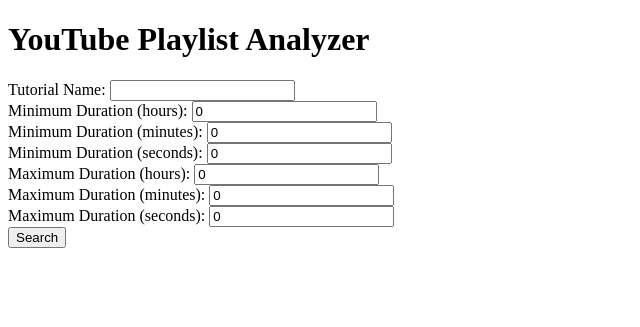
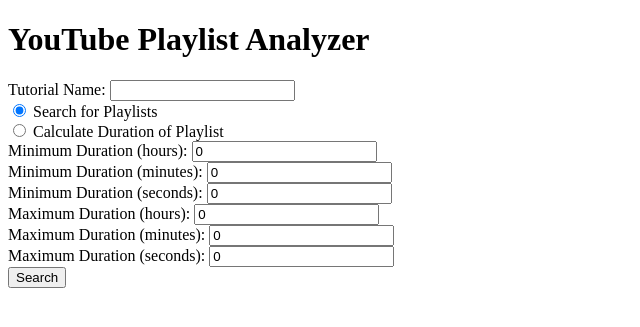
Before and after one commit to BlcMed/youtube-scholar, a Flask app: page / in a window 1280 px wide. Shown: the top 327 px of the page, without its empty margins (0-640 px from the left). Run offline with Flask 3, Linux system fonts and the light colour scheme.

Commit message:
Add option to calculate total duration directly from a given playlist id

```diff
--- a/app.py
+++ b/app.py
@@ -1,6 +1,7 @@
 from flask import Flask, render_template, request
 from playlist_search import search_playlist_by_name, filter_playlist_by_duration
 from likes_views_analysis import get_likes_views_info
+from get_playlist_duration import get_playlist_duration
 
 app = Flask(__name__)
 
@@ -10,51 +11,61 @@
 
 @app.route('/results', methods=['POST'])
 def results():
-    tutorial_name = request.form['tutorial_name']
+    query_type = request.form['query_type']
+    if query_type == 'duration':
+        playlist_id = request.form['playlist_id']
+        total_duration = get_playlist_duration(playlist_id)
+        return render_template('results.html', query_type=query_type, total_duration=total_duration)
+    elif query_type == 'search':
+        tutorial_name = request.form['tutorial_name']
 
-    min_hours = int(request.form['min_hours'])
-    min_minutes = int(request.form['min_minutes'])
-    min_seconds = int(request.form['min_seconds'])
-    max_hours = int(request.form['max_hours'])
-    max_minutes = int(request.form['max_minutes'])
-    max_seconds = int(request.form['max_seconds'])
+        min_hours = int(request.form['min_hours'])
+        min_minutes = int(request.form['min_minutes'])
+        min_seconds = int(request.form['min_seconds'])
+        max_hours = int(request.form['max_hours'])
+        max_minutes = int(request.form['max_minutes'])
+        max_seconds = int(request.form['max_seconds'])
 
-    min_duration = min_hours * 3600 + min_minutes * 60 + min_seconds
-    max_duration = max_hours * 3600 + max_minutes * 60 + max_seconds
+        min_duration = min_hours * 3600 + min_minutes * 60 + min_seconds
+        max_duration = max_hours * 3600 + max_minutes * 60 + max_seconds
 
-    # Search for playlists containing the tutorial name
-    playlists = search_playlist_by_name(tutorial_name)
+        # Search for playlists containing the tutorial name
+        playlists = search_playlist_by_name(tutorial_name)
 
-    # Filter playlists based on duration
-    filtered_playlists = []
-    for playlist in playlists:
-        playlist_id = playlist['id']['playlistId']
-        if (not min_duration or filter_playlist_by_duration(playlist_id, min_duration=min_duration)) and \
-           (not max_duration or filter_playlist_by_duration(playlist_id, max_duration=max_duration)):
-            filtered_playlists.append(playlist_id)
+        # Filter playlists based on duration
+        filtered_playlists = []
+        for playlist in playlists:
+            playlist_id = playlist['id']['playlistId']
+            if (not min_duration or filter_playlist_by_duration(playlist_id, min_duration=min_duration)) and \
+               (not max_duration or filter_playlist_by_duration(playlist_id, max_duration=max_duration)):
+                filtered_playlists.append(playlist_id)
 
-    if not filtered_playlists:
-        return render_template('results.html', playlists=[], message='No playlists found matching the criteria.')
+        if not filtered_playlists:
+            return render_template('results.html', query_type=query_type, playlists=[], message='No playlists found matching the criteria.')
 
-    # Get likes/views info for each filtered playlist
-    playlist_likes_views_info = []
-    for playlist_id in filtered_playlists:
-        _, average_ratio = get_likes_views_info(playlist_id)
-        playlist_likes_views_info.append({'playlist_id': playlist_id, 'average_ratio': average_ratio})
+        # Get likes/views info for each filtered playlist
+        playlist_likes_views_info = []
+        for playlist_id in filtered_playlists:
+            top_videos, average_ratio = get_likes_views_info(playlist_id)
+            duration = get_playlist_duration(playlist_id)  # Fetch duration of playlist
+            playlist_likes_views_info.append({'playlist_id': playlist_id, 'top_videos': top_videos, 'average_ratio': average_ratio, 'duration': duration})
 
-    # Sort playlists by average ratio of likes/views
-    playlist_likes_views_info.sort(key=lambda x: x['average_ratio'], reverse=True)
+        # Sort playlists by average ratio of likes/views
+        playlist_likes_views_info.sort(key=lambda x: x['average_ratio'], reverse=True)
 
-    # Prepare playlist data for rendering
-    playlists_data = []
-    for playlist_info in playlist_likes_views_info:
-        playlist_data = {
-            'playlist_id': playlist_info['playlist_id'],
-            'link': f"https://www.youtube.com/playlist?list={playlist_info['playlist_id']}"
-        }
-        playlists_data.append(playlist_data)
-    #print(playlists_data)
-    return render_template('results.html', playlists=playlists_data)
+        # Prepare playlist data for rendering
+        playlists_data = []
+        for playlist_info in playlist_likes_views_info:
+            playlist_data = {
+                'playlist_id': playlist_info['playlist_id'],
+                'link': f"https://www.youtube.com/playlist?list={playlist_info['playlist_id']}",
+                'top_videos': playlist_info['top_videos'],
+                'duration': playlist_info['duration'],
+                'likes_ratio': playlist_info['average_ratio']
+            }
+            playlists_data.append(playlist_data)
+
+        return render_template('results.html', query_type=query_type, playlists=playlists_data)
 
 if __name__ == '__main__':
     app.run(debug=True)
--- a/templates/index.html
+++ b/templates/index.html
@@ -10,6 +10,14 @@
     <form action="/results" method="post">
         <label for="tutorial_name">Tutorial Name:</label>
         <input type="text" id="tutorial_name" name="tutorial_name"><br>
+        <input type="radio" id="query_type_search" name="query_type" value="search" checked>
+        <label for="query_type_search">Search for Playlists</label><br>
+        <input type="radio" id="query_type_duration" name="query_type" value="duration">
+        <label for="query_type_duration">Calculate Duration of Playlist</label><br>
+        <div id="duration_fields" style="display: none;">
+            <label for="playlist_id">Playlist ID:</label>
+            <input type="text" id="playlist_id" name="playlist_id"><br>
+        </div>
         <label for="min_hours">Minimum Duration (hours):</label>
         <input type="number" id="min_hours" name="min_hours" value="0"><br>
         <label for="min_minutes">Minimum Duration (minutes):</label>
@@ -24,5 +32,13 @@
         <input type="number" id="max_seconds" name="max_seconds" value="0"><br>
         <input type="submit" value="Search">
     </form>
+    <script>
+        document.getElementById('query_type_duration').addEventListener('click', function() {
+            document.getElementById('duration_fields').style.display = 'block';
+        });
+        document.getElementById('query_type_search').addEventListener('click', function() {
+            document.getElementById('duration_fields').style.display = 'none';
+        });
+    </script>
 </body>
 </html>
```
Also changed, not shown: get_playlist_duration.py (added, +19 -0 lines), manipulate_duration.py (added, +26 -0 lines), playlist_search.py (+10 -10 lines), templates/results.html (+11 -1 lines).
